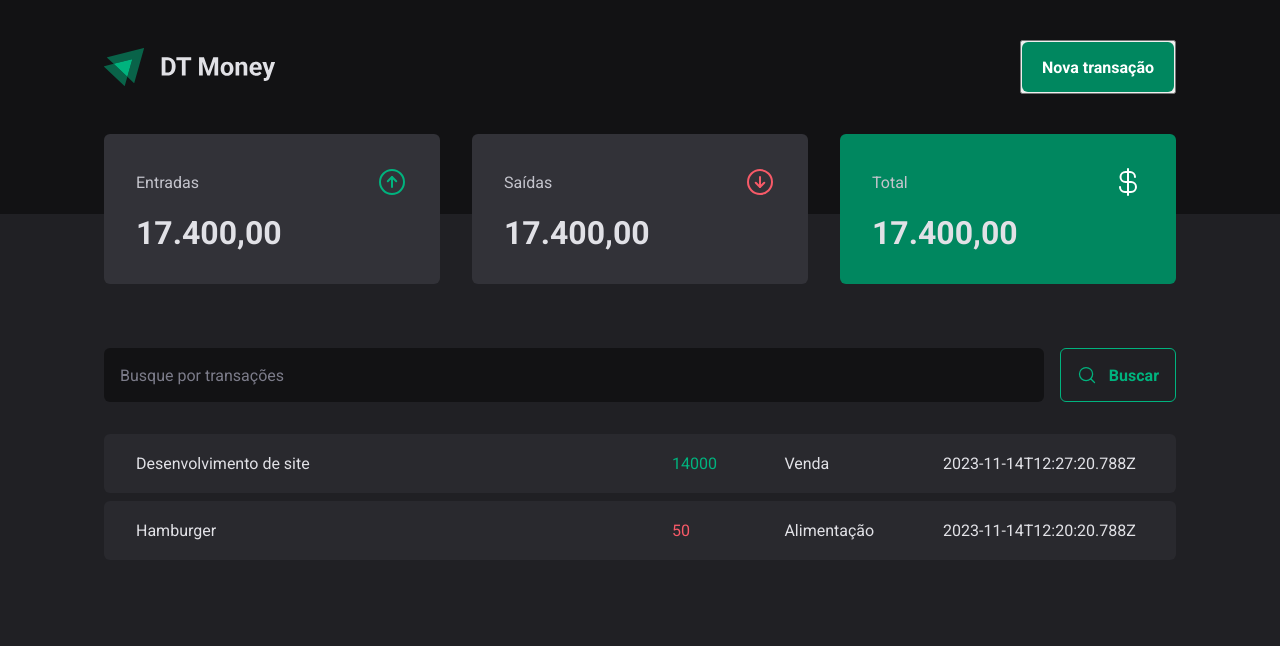
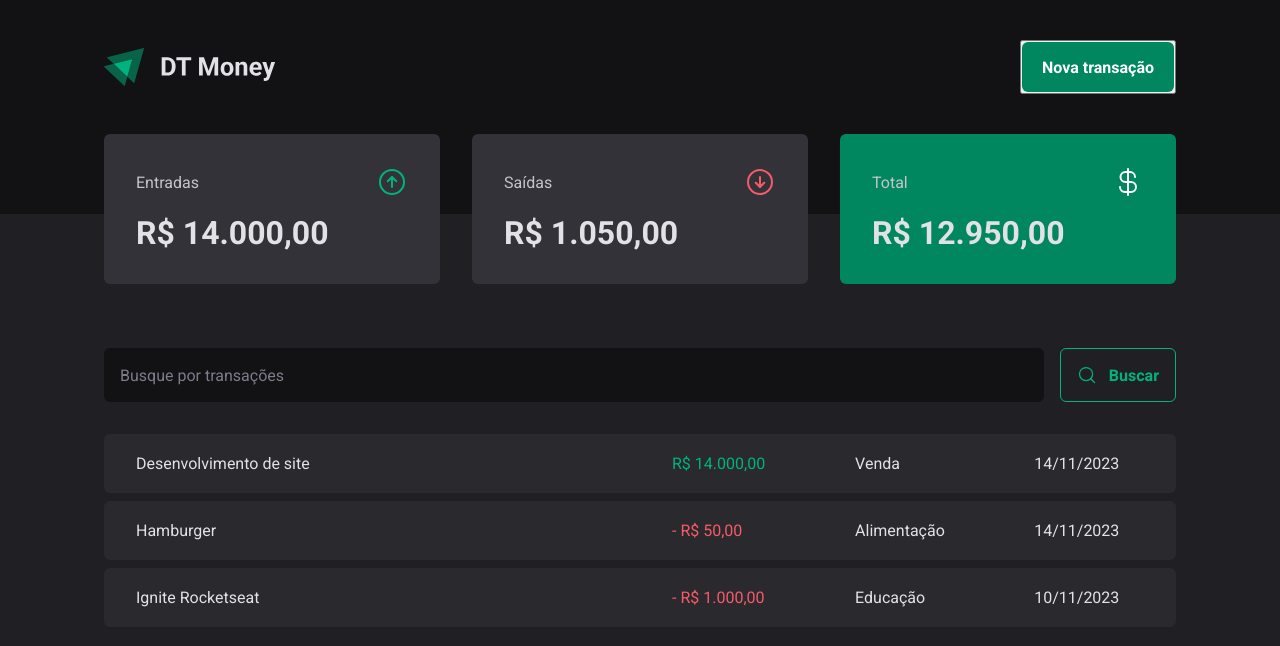
Before and after one commit to lubnniamorais/ignite-2022-dt-money, a React (Vite) app: page / in a window 1280 px wide. Shown: the top 646 px of the page. Built offline with nearby package versions, Linux system fonts and the light colour scheme; data requests are answered from the project's data file.

Commit message:
feat: Connection with API - Calculate summary transactions

```diff
--- a/server.json
+++ b/server.json
@@ -15,6 +15,14 @@
       "category": "Alimentação",
       "price": 50,
       "createdAt": "2023-11-14T12:20:20.788Z"
+    },
+    {
+      "id": 3,
+      "description": "Ignite Rocketseat",
+      "type": "outcome",
+      "category": "Educação",
+      "price": 1000,
+      "createdAt": "2023-11-10T12:20:20.788Z"
     }
   ]
 }
--- a/src/components/Summary/index.tsx
+++ b/src/components/Summary/index.tsx
@@ -1,7 +1,33 @@
+import { useContext } from 'react';
+import { TransactionsContext } from '../../contexts/TransactionsContext';
+
 import { ArrowCircleDown, ArrowCircleUp, CurrencyDollar } from 'phosphor-react';
+
 import { SummaryCard, SummaryContainer } from './styles';
+import { priceFormatter } from '../../utils/formatter';
 
 function Summary() {
+  const { transactions } = useContext(TransactionsContext);
+
+  const summary = transactions.reduce(
+    (acc, transaction) => {
+      if (transaction.type === 'income') {
+        acc.income += transaction.price;
+        acc.total += transaction.price;
+      } else {
+        acc.outcome += transaction.price;
+        acc.total -= transaction.price;
+      }
+
+      return acc;
+    },
+    {
+      income: 0,
+      outcome: 0,
+      total: 0,
+    },
+  );
+
   return (
     <SummaryContainer>
       <SummaryCard>
@@ -10,7 +36,7 @@ function Summary() {
           <ArrowCircleUp size={32} color="#00b37e" />
         </header>
 
-        <strong>17.400,00</strong>
+        <strong>{priceFormatter.format(summary.income)}</strong>
       </SummaryCard>
 
       <SummaryCard>
@@ -19,7 +45,7 @@ function Summary() {
           <ArrowCircleDown size={32} color="#f75a68" />
         </header>
 
-        <strong>17.400,00</strong>
+        <strong>{priceFormatter.format(summary.outcome)}</strong>
       </SummaryCard>
 
       <SummaryCard variant="green">
@@ -28,7 +54,7 @@ function Summary() {
           <CurrencyDollar size={32} color="#fff" />
         </header>
 
-        <strong>17.400,00</strong>
+        <strong>{priceFormatter.format(summary.total)}</strong>
       </SummaryCard>
     </SummaryContainer>
   );
--- a/src/pages/Transactions/index.tsx
+++ b/src/pages/Transactions/index.tsx
@@ -10,6 +10,7 @@ import {
   TransactionsContainer,
   TransactionsTable,
 } from './styles';
+import { dateFormatter, priceFormatter } from '../../utils/formatter';
 
 function Transactions() {
   const { transactions } = useContext(TransactionsContext);
@@ -30,11 +31,14 @@ function Transactions() {
                   <td width="50%">{transaction.description}</td>
                   <td>
                     <PriceHighlight variant={transaction.type}>
-                      {transaction.price}
+                      {transaction.type === 'outcome' && '- '}
+                      {priceFormatter.format(transaction.price)}
                     </PriceHighlight>
                   </td>
                   <td>{transaction.category}</td>
-                  <td>{transaction.createdAt}</td>
+                  <td>
+                    {dateFormatter.format(new Date(transaction.createdAt))}
+                  </td>
                 </tr>
               );
             })}
--- /dev/null
+++ b/src/utils/formatter.ts
@@ -0,0 +1,6 @@
+export const dateFormatter = new Intl.DateTimeFormat('pt-BR');
+
+export const priceFormatter = new Intl.NumberFormat('pt-BR', {
+  style: 'currency',
+  currency: 'BRL',
+});
```
